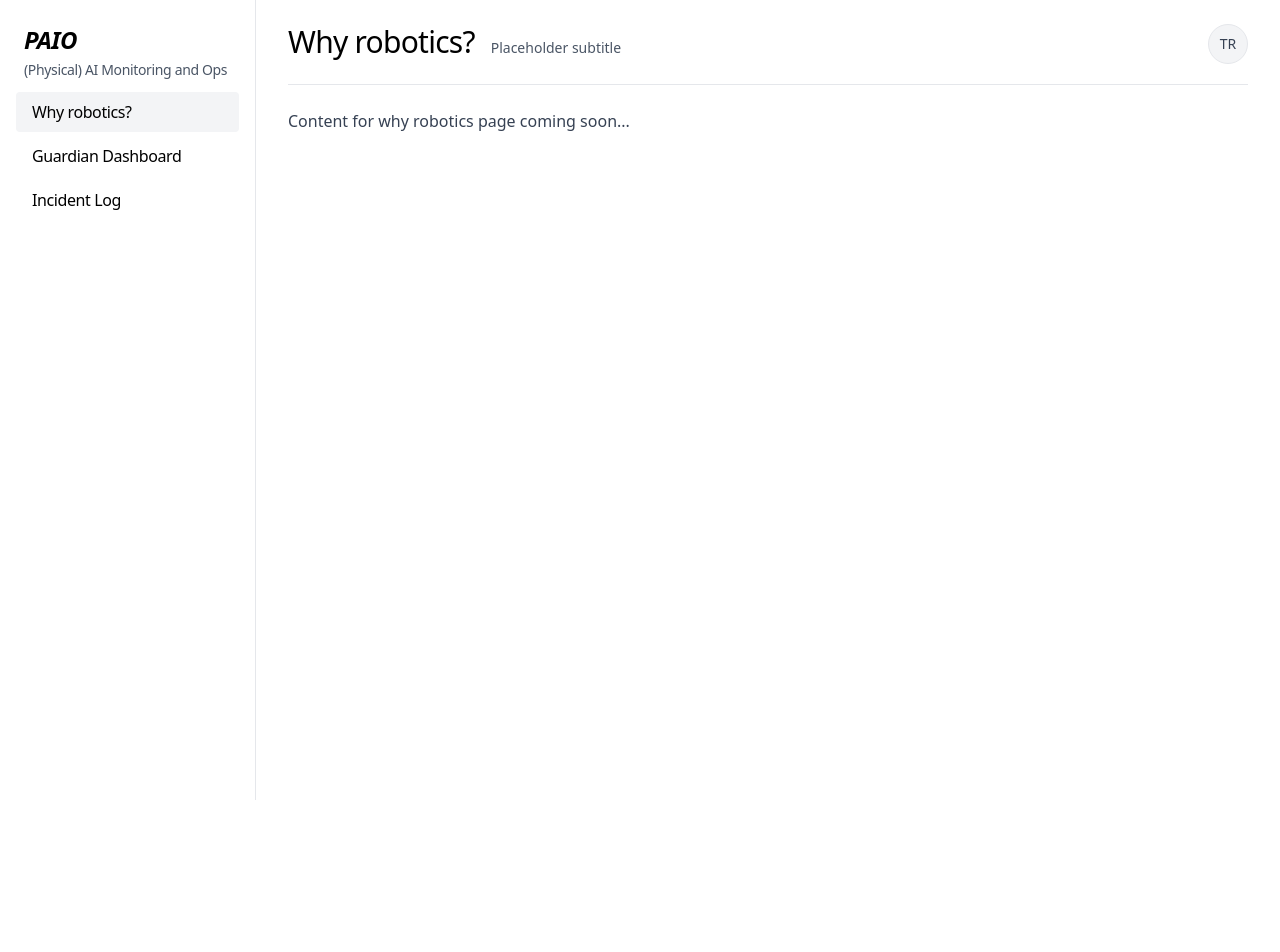
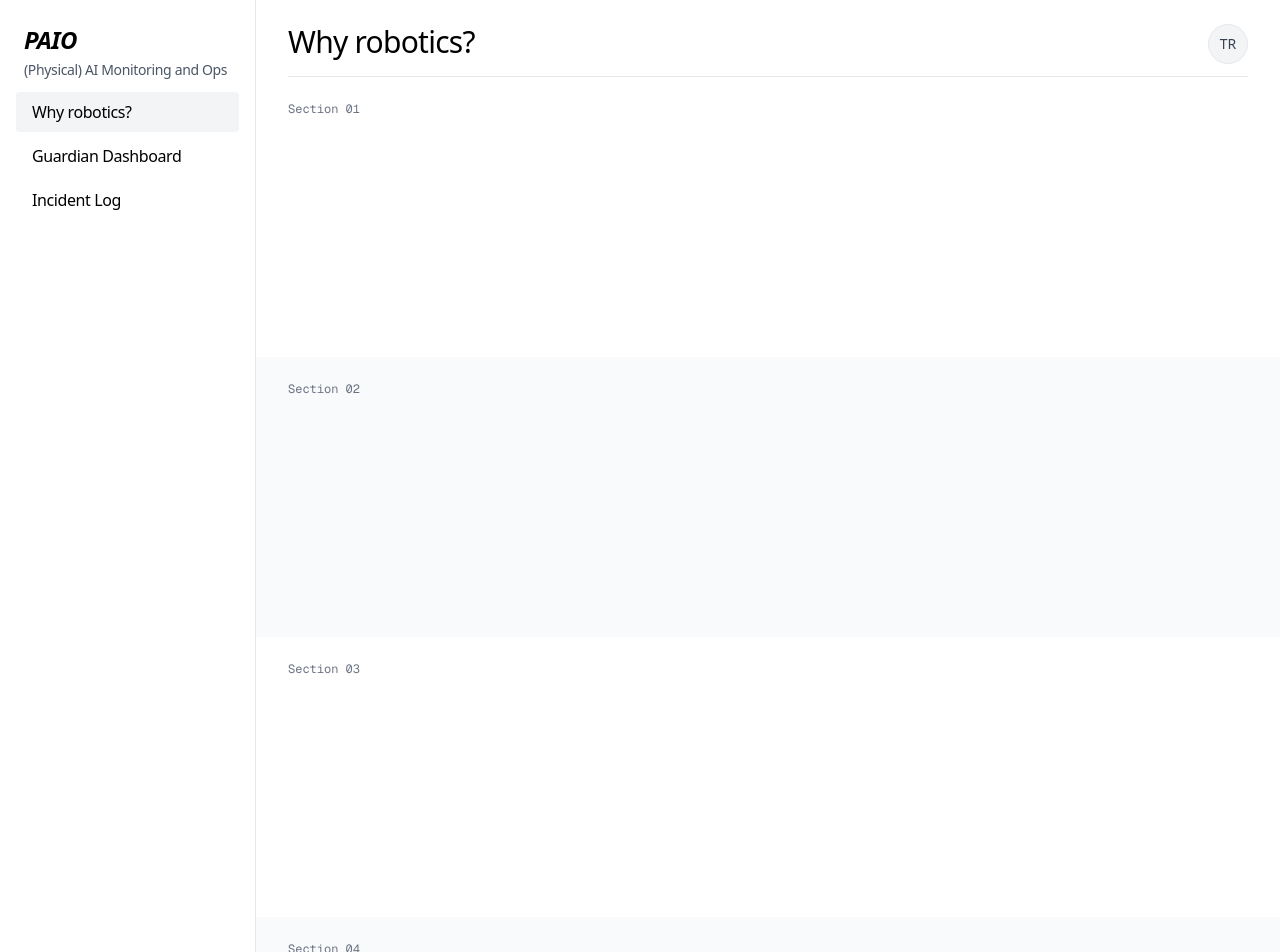
Before and after one commit to tobiasrieger/paio-sxsw-hackathon-2025, a Next.js app: page /why-robotics in a window 1280 px wide. Shown: the top 952 px of the page. Before the commit the page ends 800 px from the top, so only its background shows below. Built offline with nearby package versions, Linux system fonts and the light colour scheme.

Commit message:
Added sections to the why robotics page

```diff
--- a/src/app/why-robotics/page.tsx
+++ b/src/app/why-robotics/page.tsx
@@ -1,16 +1,74 @@
 export default function WhyRoboticsPage() {
   return (
-    <div className="px-8 py-6">
-      <div className="flex items-baseline gap-4 pb-6 border-b border-gray-200 mb-6">
-        <h1 className="text-3xl font-light tracking-tight">
-          Why robotics?
-        </h1>
-        <p className="text-sm text-gray-600">Placeholder subtitle</p>
+    <div className="bg-white min-h-screen">
+      <div className="max-w-screen-2xl mx-auto px-8 pt-6">
+        <div className="flex items-baseline gap-4 pb-4 border-b border-gray-200">
+          <h1 className="text-3xl font-light tracking-tight text-black">
+            Why robotics?
+          </h1>
+        </div>
       </div>
-      <div className="max-w-3xl">
-        <p className="text-gray-700 mb-4">
-          Content for why robotics page coming soon...
-        </p>
+
+      <div className="grid">
+        {/* Section 01 */}
+        <div className="pt-6 pb-6 bg-white">
+          <div className="max-w-screen-2xl mx-auto px-8">
+            <div className="text-xs text-gray-500 mb-4 font-mono">Section 01</div>
+            <div className="min-h-[200px]">
+              {/* Content will be added here */}
+            </div>
+          </div>
+        </div>
+
+        {/* Section 02 */}
+        <div className="py-6 bg-gray-50">
+          <div className="max-w-screen-2xl mx-auto px-8">
+            <div className="text-xs text-gray-500 mb-4 font-mono">Section 02</div>
+            <div className="min-h-[200px]">
+              {/* Content will be added here */}
+            </div>
+          </div>
+        </div>
+
+        {/* Section 03 */}
+        <div className="py-6 bg-white">
+          <div className="max-w-screen-2xl mx-auto px-8">
+            <div className="text-xs text-gray-500 mb-4 font-mono">Section 03</div>
+            <div className="min-h-[200px]">
+              {/* Content will be added here */}
+            </div>
+          </div>
+        </div>
+
+        {/* Section 04 */}
+        <div className="py-6 bg-gray-50">
+          <div className="max-w-screen-2xl mx-auto px-8">
+            <div className="text-xs text-gray-500 mb-4 font-mono">Section 04</div>
+            <div className="min-h-[200px]">
+              {/* Content will be added here */}
+            </div>
+          </div>
+        </div>
+
+        {/* Section 05 */}
+        <div className="py-6 bg-white">
+          <div className="max-w-screen-2xl mx-auto px-8">
+            <div className="text-xs text-gray-500 mb-4 font-mono">Section 05</div>
+            <div className="min-h-[200px]">
+              {/* Content will be added here */}
+            </div>
+          </div>
+        </div>
+
+        {/* Section 06 */}
+        <div className="py-6 bg-gray-50">
+          <div className="max-w-screen-2xl mx-auto px-8">
+            <div className="text-xs text-gray-500 mb-4 font-mono">Section 06</div>
+            <div className="min-h-[200px]">
+              {/* Content will be added here */}
+            </div>
+          </div>
+        </div>
       </div>
     </div>
   );
```
